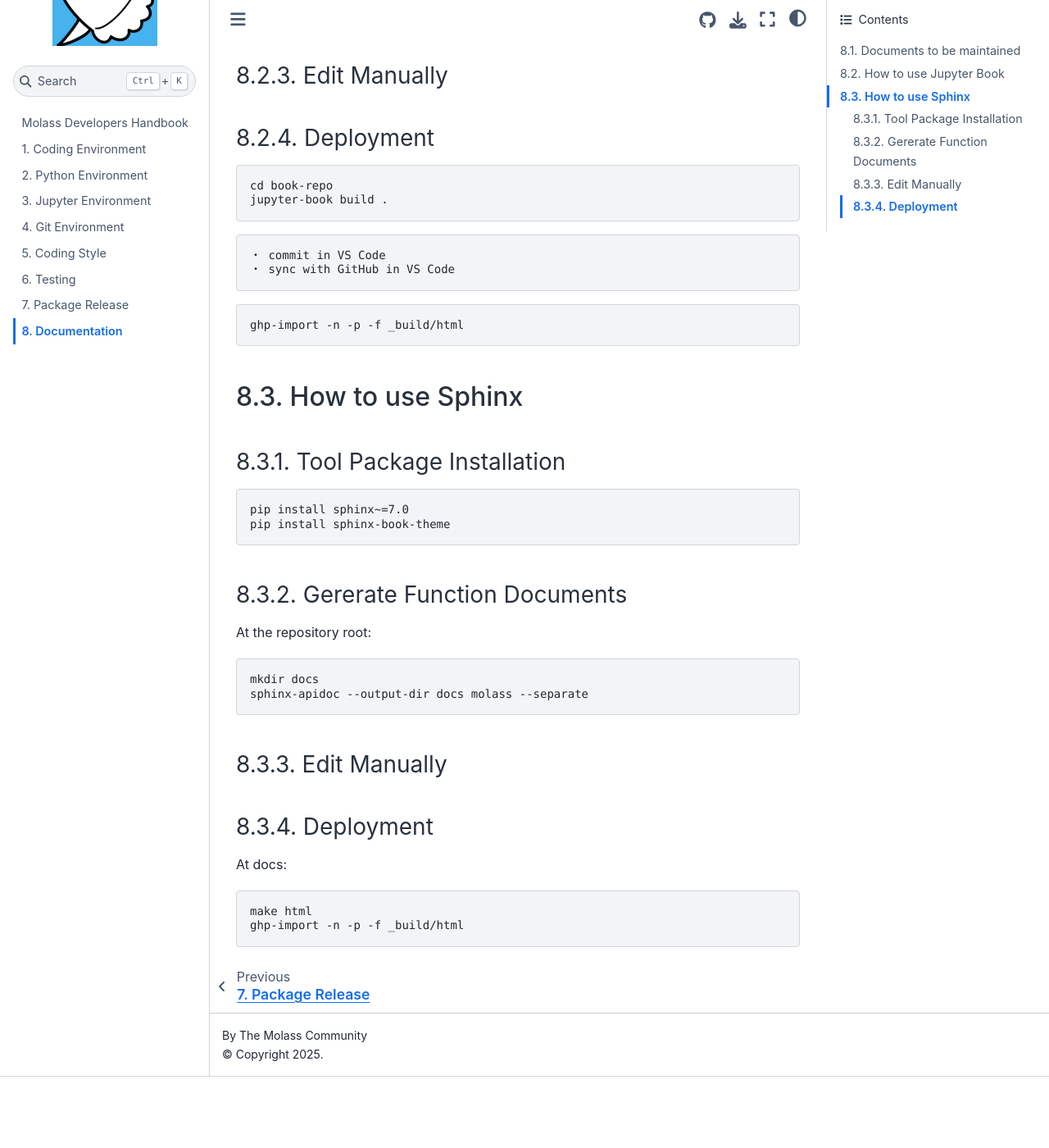
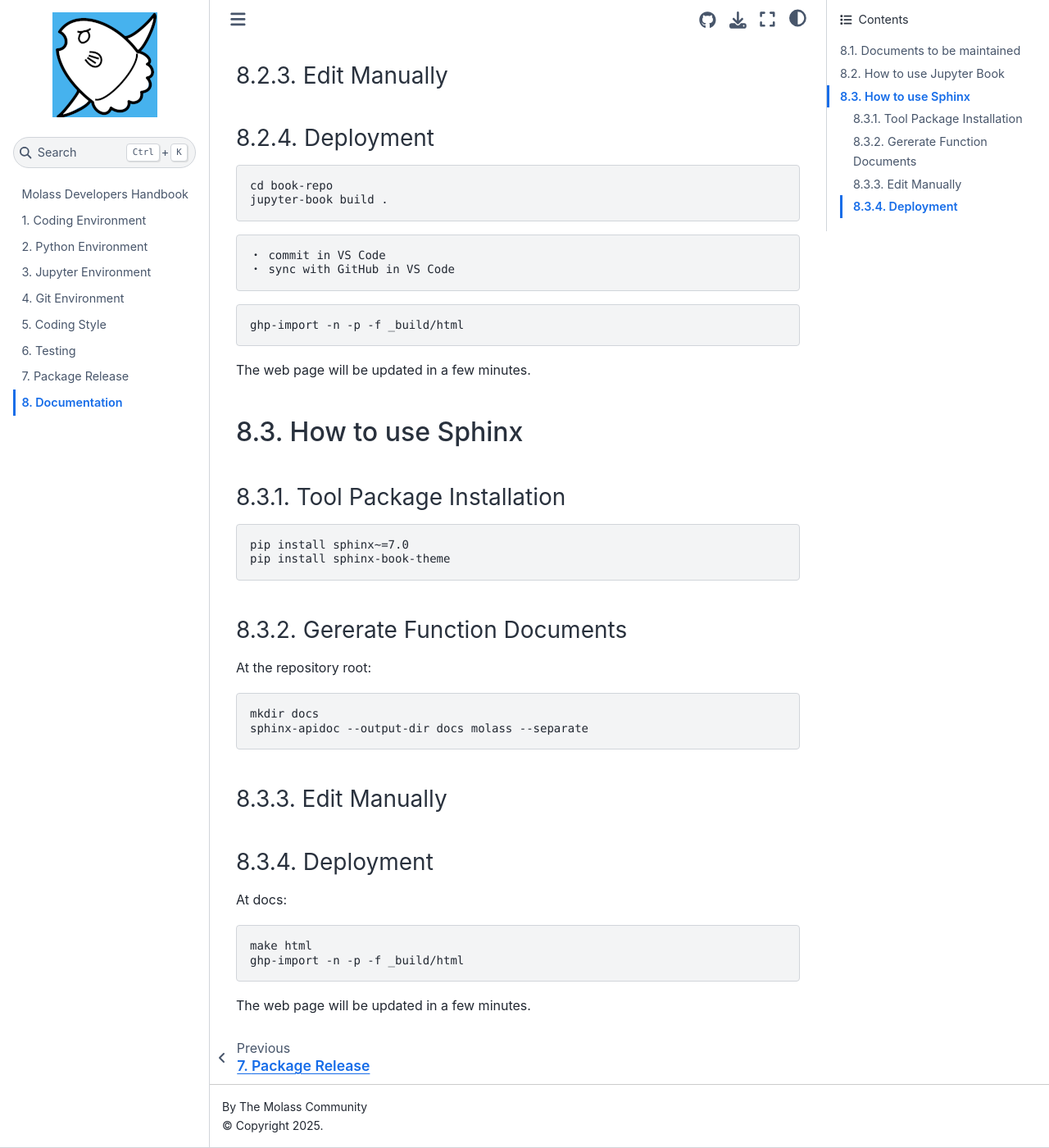
Before and after one commit to biosaxs-dev/molass-develop, a Jupyter Book: the page built from chapters/08/documentation.md, in a window 1280 px wide and 1400 px high, scrolled down 1154 px. Shown: the whole window at 82% size. Built offline with Jupyter Book 1.0.4 settings and Sphinx 7.4.7 and the Sphinx Book theme 1.1.4, drawn with Linux system fonts in a browser that asks for light colours; before the commit the page ends 2467 px from its top, so only the background shows below that.

Commit message:
add "in a few minutes"

````diff
--- a/chapters/08/documentation.md
+++ b/chapters/08/documentation.md
@@ -53,6 +53,8 @@
 ghp-import -n -p -f _build/html
 ```
 
+The web page will be updated in a few minutes.
+
 ## How to use Sphinx
 
 ### Tool Package Installation
@@ -83,3 +85,5 @@
 make html
 ghp-import -n -p -f _build/html
 ```
+
+The web page will be updated in a few minutes.
````
